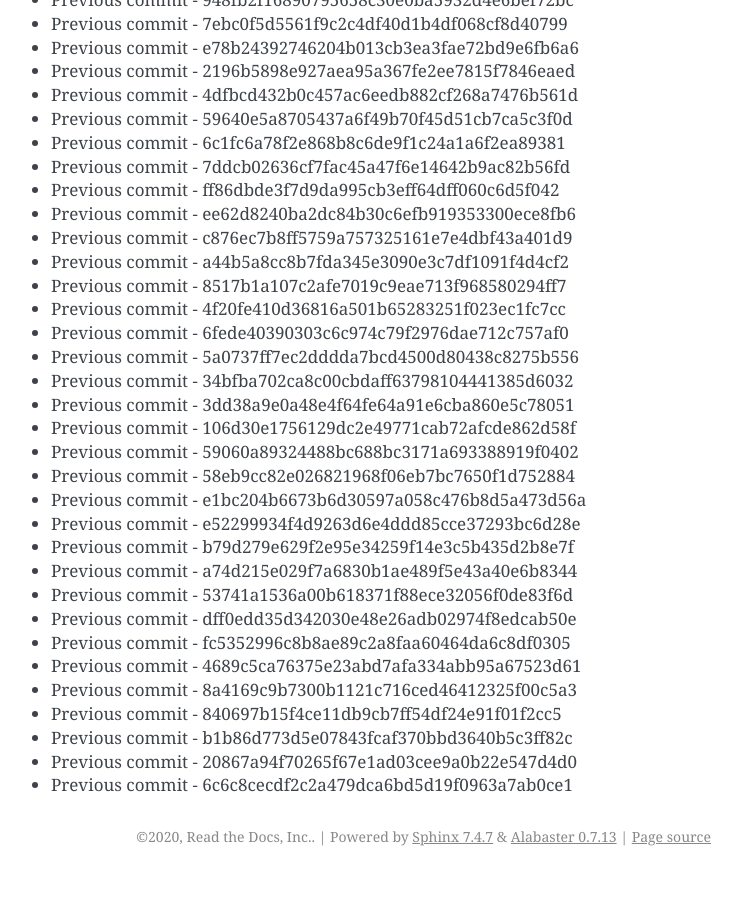
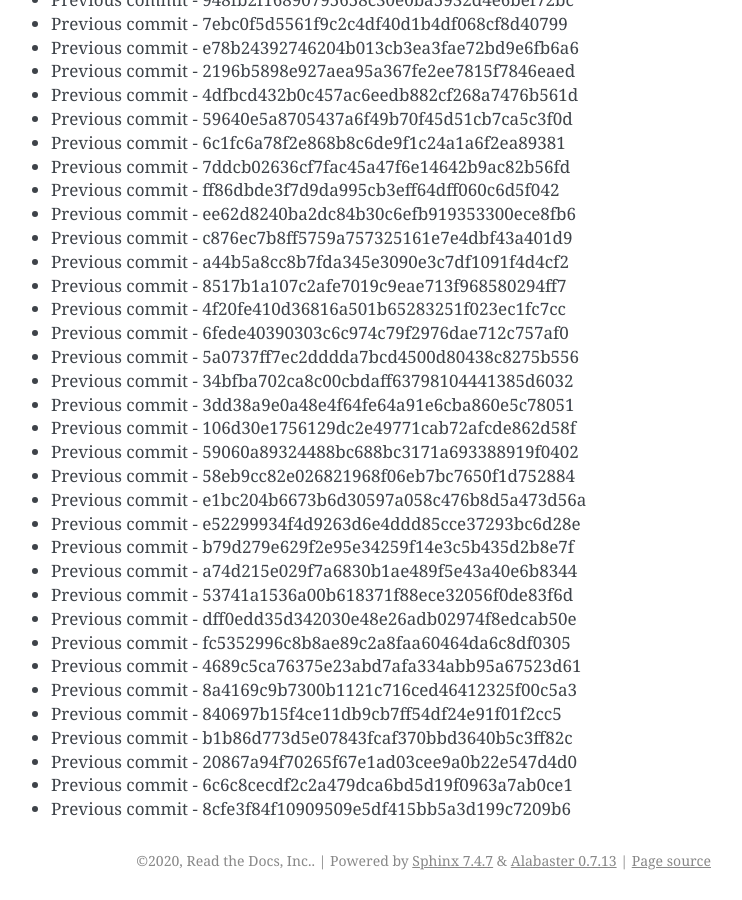
Before and after one commit to readthedocs/rtd-git-stresstest, a Sphinx documentation site: the page built from docs/updates.rst, in a window 1280 px wide and 900 px high, scrolled down 102982 px. Shown: the whole window, without its empty margins (399-1141 px from the left). Built offline with Sphinx 7.4.7, drawn with Linux system fonts in a browser that asks for light colours; before the commit the page ends 103858 px from its top, so only the background shows below that.

Commit message:
Generating commit from previous: 8cfe3f84f10909509e5df415bb5a3d199c7209b6

```diff
--- a/docs/updates.rst
+++ b/docs/updates.rst
@@ -4359,3 +4359,4 @@ It can be tested for any performance characteristics.
 * Previous commit - b1b86d773d5e07843fcaf370bbd3640b5c3ff82c
 * Previous commit - 20867a94f70265f67e1ad03cee9a0b22e547d4d0
 * Previous commit - 6c6c8cecdf2c2a479dca6bd5d19f0963a7ab0ce1
+* Previous commit - 8cfe3f84f10909509e5df415bb5a3d199c7209b6
```
